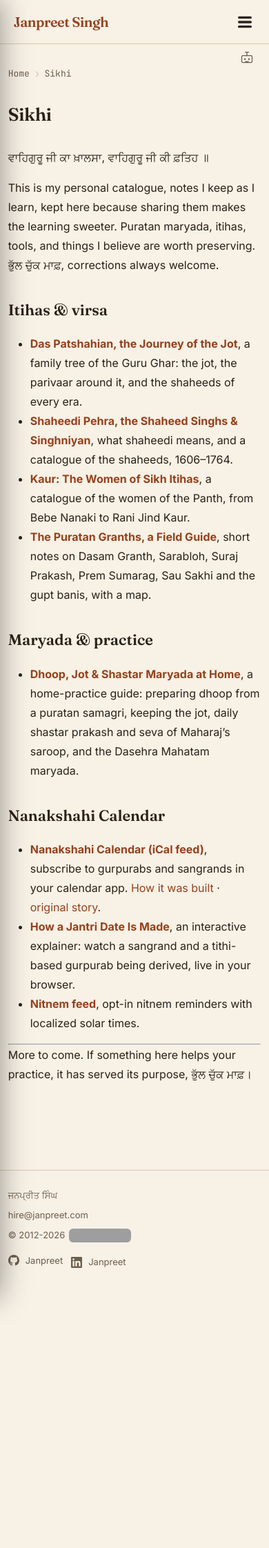
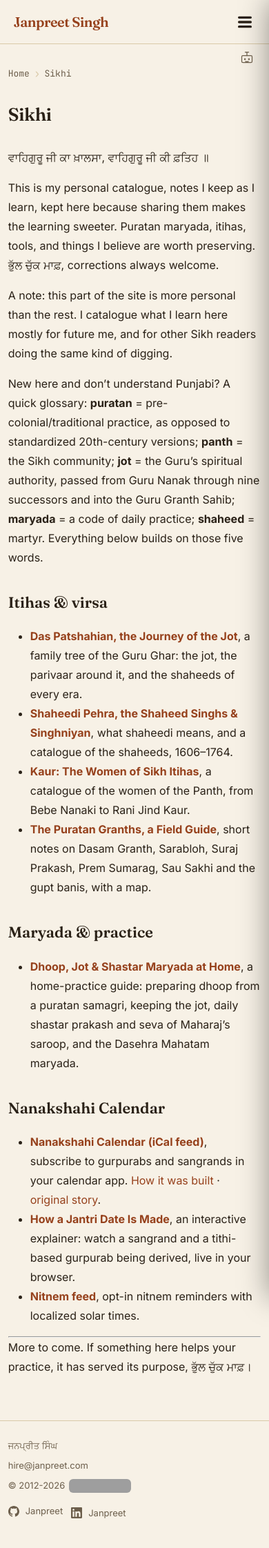
Before and after one commit to janpreet/vigilant-dollop, a Jekyll site: the page built from sikhi.md, in a window 390 px wide. Shown: the whole page at 69% size. Built offline with Jekyll 4.4.1, drawn with Linux system fonts in a browser that asks for light colours; comment, search, counter and statistics services are not loaded; before the commit the page ends 1881 px from its top, so only the background shows below that; grey boxes are pictures that could not be loaded.

Commit message:
Fix mobile menu slide direction, swap Rust for nostalgia in tagline, add layperson intro to Sikhi page
Mobile nav drawer now slides in/out from the right to match the hamburger's position instead of the left. Tagline now mentions nostalgia instead of Rust. Sikhi hub gets a short note on purpose plus a glossary for non-Punjabi-speaking readers.

Co-Authored-By: Claude Sonnet 5 <noreply@anthropic.com>

```diff
--- a/_config.yml
+++ b/_config.yml
@@ -2,7 +2,7 @@ title: Janpreet Singh
 email: hire@janpreet.com
 author: ਜਨਪ੍ਰੀਤ ਸਿੰਘ
 description: >-
-  SRE by day, baker and tinkerer by night. Writing about infrastructure, Kubernetes, Terraform, home networking, Rust, and sourdough.
+  SRE by day, baker and tinkerer by night. Writing about infrastructure, Kubernetes, Terraform, home networking, nostalgia, and sourdough.
 baseurl: "/"
 url: "https://janpreet.com"
 github_username:  Janpreet
--- a/_layouts/home.html
+++ b/_layouts/home.html
@@ -9,7 +9,7 @@ layout: default
 
   <section class="home-intro">
     <h1 class="hero-title">SRE by day, baker &amp; tinkerer by <em>night</em>.</h1>
-    <p class="hero-sub">Writing about infrastructure, Kubernetes, Terraform, home networking, Rust, and sourdough.</p>
+    <p class="hero-sub">Writing about infrastructure, Kubernetes, Terraform, home networking, nostalgia, and sourdough.</p>
   </section>
 
   {{ content }}
--- a/_sass/minima/_layout.scss
+++ b/_sass/minima/_layout.scss
@@ -185,13 +185,15 @@
   .sidebar {
     position: fixed;
     top: 0;
-    left: 0;
+    right: 0;
     bottom: 0;
     z-index: 400;
     width: 82%;
     max-width: 300px;
     height: 100vh;
-    transform: translateX(-100%);
+    border-right: none;
+    border-left: 1px solid var(--border);
+    transform: translateX(100%);
     transition: transform 0.25s ease;
     box-shadow: 0 0 40px rgba(0, 0, 0, 0.4);
   }
--- a/sikhi.md
+++ b/sikhi.md
@@ -9,6 +9,10 @@ description: "Sikhi resources, puratan maryada, the Nanakshahi calendar, and thi
 ਵਾਹਿਗੁਰੂ ਜੀ ਕਾ ਖ਼ਾਲਸਾ, ਵਾਹਿਗੁਰੂ ਜੀ ਕੀ ਫ਼ਤਿਹ ॥
 
 This is my personal catalogue, notes I keep as I learn, kept here because sharing them makes the learning sweeter. Puratan maryada, itihas, tools, and things I believe are worth preserving. ਭੁੱਲ ਚੁੱਕ ਮਾਫ਼, corrections always welcome.
+
+A note: this part of the site is more personal than the rest. I catalogue what I learn here mostly for future me, and for other Sikh readers doing the same kind of digging.
+
+New here and don't understand Punjabi? A quick glossary: **puratan** = pre-colonial/traditional practice, as opposed to standardized 20th-century versions; **panth** = the Sikh community; **jot** = the Guru's spiritual authority, passed from Guru Nanak through nine successors and into the Guru Granth Sahib; **maryada** = a code of daily practice; **shaheed** = martyr. Everything below builds on those five words.
 
 ## Itihas & virsa
 
```
